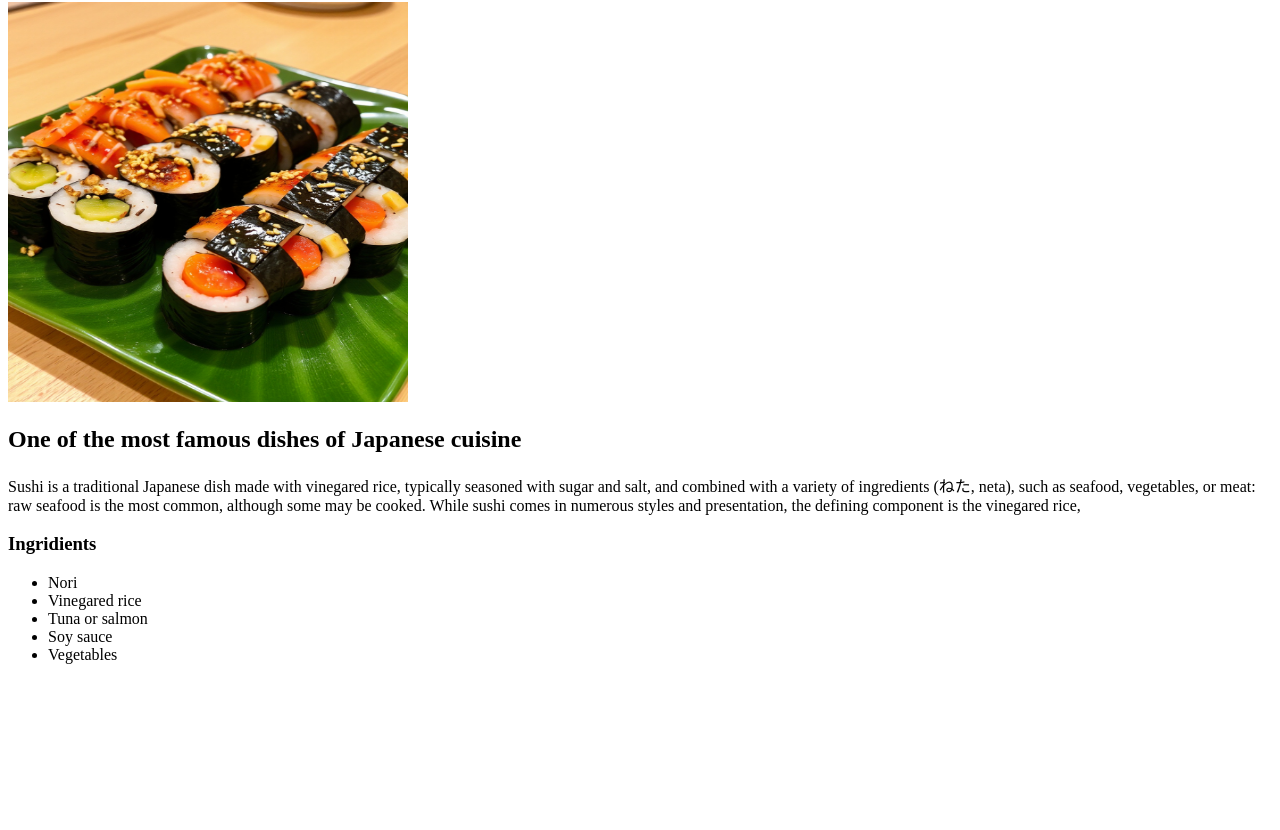
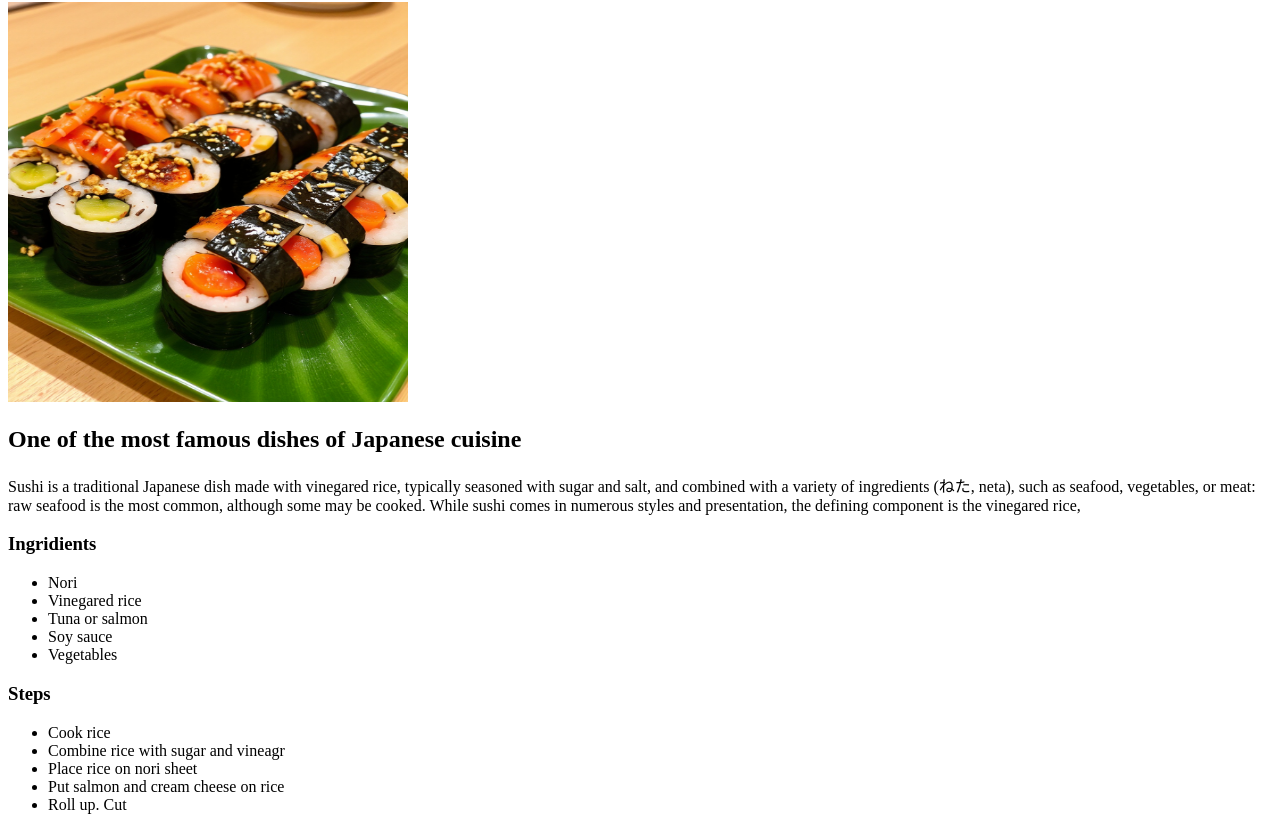
Before and after one commit to vadim692/odin-recipes, a plain HTML site: page recipes/sushi.html in a window 1280 px wide. Shown: the part 78-908 px from the top of the page. Before the commit the page ends 800 px from the top, so only its background shows below. Drawn offline with Linux system fonts and the light colour scheme.

```diff
--- a/recipes/sushi.html
+++ b/recipes/sushi.html
@@ -25,6 +25,13 @@
         <li>Soy sauce</li>
         <li>Vegetables</li>
     </ul>
-
+    <h3>Steps</h3>
+    <ul>
+        <li>Cook rice</li>
+        <li>Combine rice with sugar and vineagr</li>
+        <li>Place rice on nori sheet</li>
+        <li>Put salmon and cream cheese on rice</li>
+        <li>Roll up. Cut</li>
+    </ul>
 </body>
 </html>
```
Also changed, not shown: recipes/ramen.html (added, +13 -0 lines), img/ramen.jpg (added).
